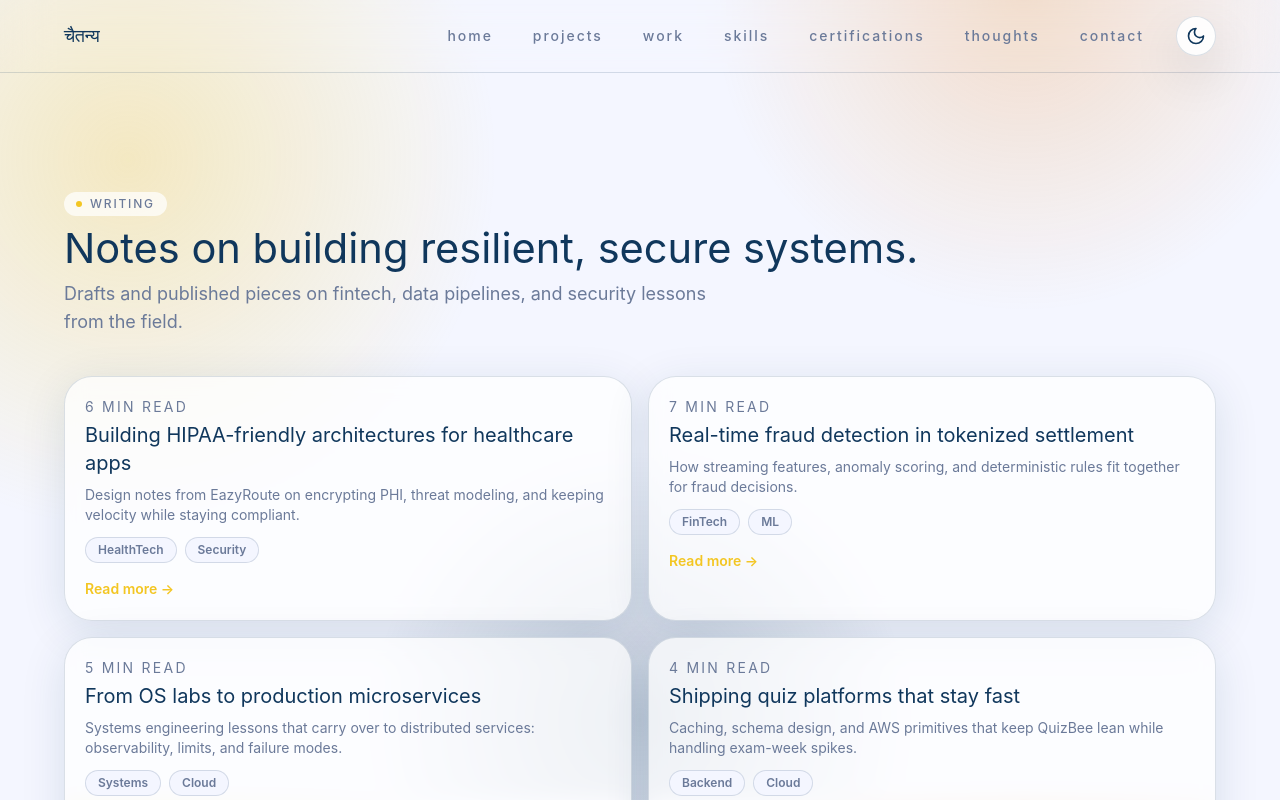
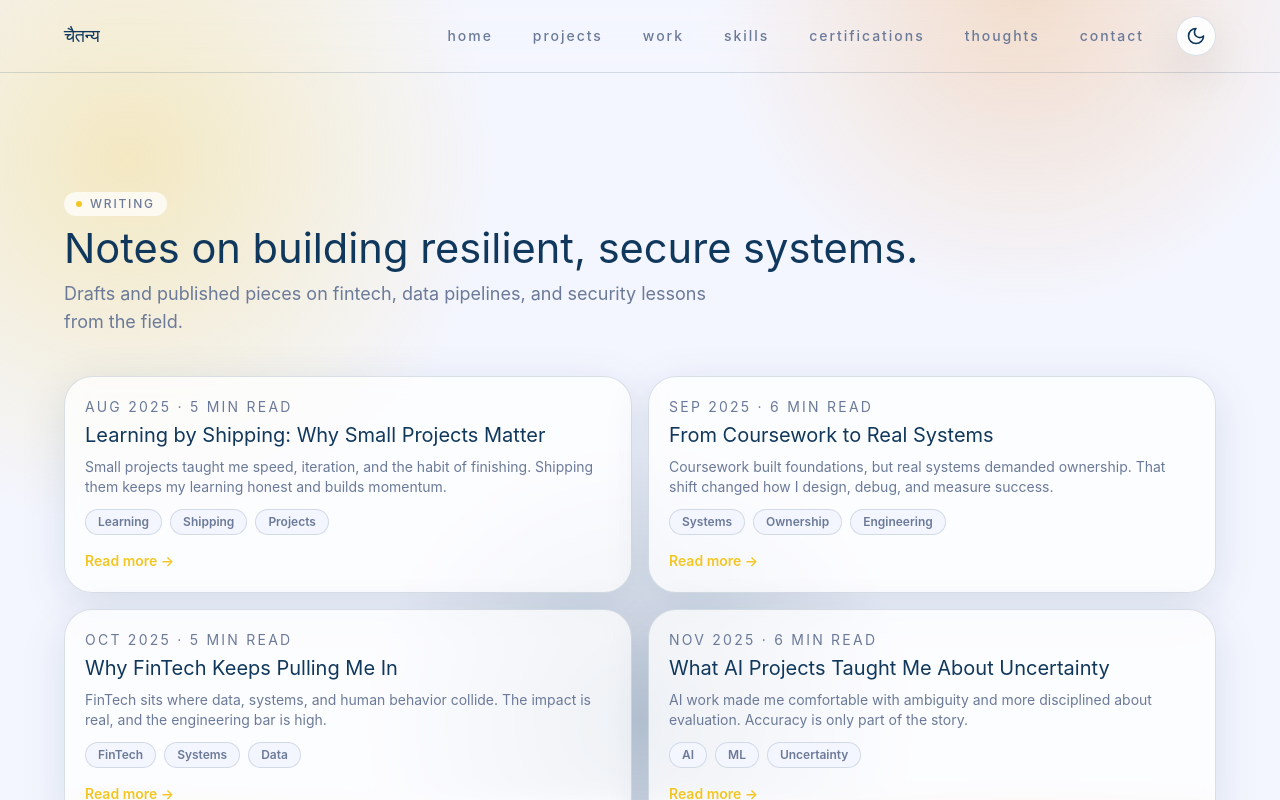
Before and after one commit to CSingh26/portfolio, a Next.js app: page /writing in a window 1280 px wide. Shown: the top 800 px of the page. Built offline with nearby package versions, Linux system fonts and the light colour scheme.

Commit message:
blogs-added

```diff
--- a/package.json
+++ b/package.json
@@ -20,6 +20,7 @@
   "devDependencies": {
     "@eslint/eslintrc": "^3",
     "@types/node": "^20",
+    "@types/nodemailer": "^6.4.14",
     "@types/react": "^19",
     "@types/react-dom": "^19",
     "eslint": "^9",
--- a/src/components/contact-form.tsx
+++ b/src/components/contact-form.tsx
@@ -65,7 +65,7 @@ export function ContactForm() {
       setStatus("success")
       setStatusMessage("Thanks! I will reply shortly.")
       setForm({ name: "", email: "", subject: "", message: "" })
-    } catch (error) {
+    } catch {
       setStatus("error")
       setStatusMessage("Unable to send right now. Please try again soon.")
     }
--- a/src/components/hero.tsx
+++ b/src/components/hero.tsx
@@ -3,6 +3,7 @@
 import { useState } from "react"
 import { motion, useReducedMotion } from "framer-motion"
 import { ArrowUpRight, Download } from "lucide-react"
+import Image from "next/image"
 import Link from "next/link"
 
 const fade = {
@@ -95,17 +96,20 @@ export function Hero() {
         >
           <div className="relative">
             <div className="relative h-56 w-56 rounded-full bg-card/40 p-2 sm:h-64 sm:w-64 lg:h-80 lg:w-80">
-              <div className="h-full w-full overflow-hidden rounded-full bg-background/80">
+              <div className="relative h-full w-full overflow-hidden rounded-full bg-background/80">
                 {photoError ? (
                   <div className="flex h-full w-full items-center justify-center text-[0.65rem] uppercase tracking-[0.2em] text-muted">
-                    Add /public/profile.jpg
+                    Add /public/profile.png
                   </div>
                 ) : (
-                  <img
+                  <Image
                     src="/profile.png"
                     alt="Chaitanya"
-                    className="h-full w-full object-cover"
+                    fill
+                    sizes="(min-width: 1024px) 20rem, (min-width: 640px) 16rem, 14rem"
+                    className="object-cover"
                     onError={() => setPhotoError(true)}
+                    priority
                   />
                 )}
               </div>
--- a/src/components/writing-section.tsx
+++ b/src/components/writing-section.tsx
@@ -21,7 +21,9 @@ export function WritingSection() {
             whileHover={{ y: -4, scale: 1.01 }}
             transition={{ type: "spring", stiffness: 240, damping: 22 }}
           >
-            <p className="text-sm uppercase tracking-[0.16em] text-muted">{post.readingTime}</p>
+            <p className="text-sm uppercase tracking-[0.16em] text-muted">
+              {post.date} · {post.readingTime}
+            </p>
             <h3 className="mt-1 font-display text-xl text-foreground">{post.title}</h3>
             <p className="mt-2 text-sm text-muted">{post.description}</p>
             <div className="mt-3 flex flex-wrap gap-2 text-xs">
--- a/src/data/writing.ts
+++ b/src/data/writing.ts
@@ -4,39 +4,121 @@ export type Writing = {
   description: string
   tags: string[]
   readingTime: string
+  date: string
+  content: string[]
 }
 
 export const writing: Writing[] = [
   {
-    title: "Building HIPAA-friendly architectures for healthcare apps",
-    slug: "hipaa-friendly-architecture",
+    title: "Learning by Shipping: Why Small Projects Matter",
+    slug: "learning-by-shipping",
     description:
-      "Design notes from EazyRoute on encrypting PHI, threat modeling, and keeping velocity while staying compliant.",
-    tags: ["HealthTech", "Security"],
-    readingTime: "6 min read",
+      "Small projects taught me speed, iteration, and the habit of finishing. Shipping them keeps my learning honest and builds momentum.",
+    tags: ["Learning", "Shipping", "Projects"],
+    readingTime: "5 min read",
+    date: "Aug 2025",
+    content: [
+      "I used to think only big projects were worth showing. The truth is the small builds taught me faster, because each one forced a specific problem to the surface: a messy API, a shaky data cleaning step, or a UI decision that made things worse.",
+      "Shipping small projects made me honest. When something breaks, there is nowhere to hide. Either I understand it or I do not. It also gave me the habit of finishing, which is rarer than it should be.",
+      "Those small wins stack. Each ship made the next one easier to start. I keep them visible not as trophies, but as proof that progress comes from stacked steps, not skipped ones.",
+    ],
   },
   {
-    title: "Real-time fraud detection in tokenized settlement",
-    slug: "realtime-fraud-detection",
+    title: "From Coursework to Real Systems",
+    slug: "coursework-to-real-systems",
     description:
-      "How streaming features, anomaly scoring, and deterministic rules fit together for fraud decisions.",
-    tags: ["FinTech", "ML"],
-    readingTime: "7 min read",
+      "Coursework built foundations, but real systems demanded ownership. That shift changed how I design, debug, and measure success.",
+    tags: ["Systems", "Ownership", "Engineering"],
+    readingTime: "6 min read",
+    date: "Sep 2025",
+    content: [
+      "Coursework gave me fundamentals, but real systems gave me responsibility. In class, inputs are clean and success is defined for you. In production, ambiguity is the default.",
+      "When I started deploying apps, the questions changed. Auth failures, performance bottlenecks, and bad data pipelines were no longer theoretical. I had to ask what breaks first, how I observe it, and how I recover.",
+      "That shift made me think holistically. Logging, monitoring, and defensive design stopped being extras. Ownership made me a better engineer, even in academic projects.",
+    ],
   },
   {
-    title: "From OS labs to production microservices",
-    slug: "os-to-microservices",
+    title: "Why FinTech Keeps Pulling Me In",
+    slug: "why-fintech-keeps-pulling-me-in",
     description:
-      "Systems engineering lessons that carry over to distributed services: observability, limits, and failure modes.",
-    tags: ["Systems", "Cloud"],
+      "FinTech sits where data, systems, and human behavior collide. The impact is real, and the engineering bar is high.",
+    tags: ["FinTech", "Systems", "Data"],
     readingTime: "5 min read",
+    date: "Oct 2025",
+    content: [
+      "FinTech sits right where data, systems, and human behavior collide. Small technical choices can change pricing, risk, or fraud outcomes, and that scale of impact keeps me locked in.",
+      "The domain demands rigor. Models need to be explainable, systems reliable, and errors expensive enough to hurt. It pushes me toward correctness and clarity over cleverness.",
+      "I also like the interdisciplinary thinking. You cannot treat it as just code or just data. You have to understand incentives and constraints, and that makes the work feel meaningful.",
+    ],
   },
   {
-    title: "Shipping quiz platforms that stay fast",
-    slug: "quiz-platforms-performance",
+    title: "What AI Projects Taught Me About Uncertainty",
+    slug: "ai-projects-taught-me-uncertainty",
     description:
-      "Caching, schema design, and AWS primitives that keep QuizBee lean while handling exam-week spikes.",
-    tags: ["Backend", "Cloud"],
+      "AI work made me comfortable with ambiguity and more disciplined about evaluation. Accuracy is only part of the story.",
+    tags: ["AI", "ML", "Uncertainty"],
+    readingTime: "6 min read",
+    date: "Nov 2025",
+    content: [
+      "AI projects taught me that uncertainty is the real problem, not a bug. Models rarely give clean answers. They give probabilities, and those probabilities need context.",
+      "Early on I chased accuracy. Now I care more about where the model fails and why. Most issues come from data, assumptions, or features, not the algorithm.",
+      "Building AI made me more disciplined about evaluation and more honest about communicating uncertainty. It shaped how I design pipelines and how I talk about results.",
+    ],
+  },
+  {
+    title: "Systems Thinking Changed How I Write Code",
+    slug: "systems-thinking-changed-how-i-code",
+    description:
+      "Learning networking, concurrency, and deployment pushed me to think about reliability, failure modes, and downstream effects.",
+    tags: ["Systems", "Reliability", "Engineering"],
+    readingTime: "5 min read",
+    date: "Dec 2025",
+    content: [
+      "Learning networking, concurrency, and deployment changed how I write even simple code. I stopped thinking only about my laptop and started thinking about environments, latency, and failure.",
+      "That mindset pushed me toward clearer interfaces, better error handling, and fewer surprises downstream. It also made debugging easier because I trace flows instead of guessing.",
+      "Systems thinking makes my code more intentional. Even small tools feel sturdier when they are built with the bigger picture in mind.",
+    ],
+  },
+  {
+    title: "Explainability Is a Design Habit",
+    slug: "explainability-is-a-design-habit",
+    description:
+      "If I cannot explain a system simply, I probably do not understand it well enough. Clarity is a quality check.",
+    tags: ["Explainability", "Design", "Clarity"],
     readingTime: "4 min read",
+    date: "Jan 2026",
+    content: [
+      "Explainability is not just for AI models. If I cannot explain a system, I probably do not understand it well enough.",
+      "Clear explanations surface flaws early. That is why I optimize for clarity in docs, abstractions, and how I present work.",
+      "In teams, explainability builds trust. It makes systems easier to extend, debug, and maintain, and it keeps me honest about what I actually know.",
+    ],
+  },
+  {
+    title: "Building in Public as a Learning Strategy",
+    slug: "building-in-public-as-learning",
+    description:
+      "Sharing unfinished work created accountability and feedback loops that sped up my learning and made progress visible.",
+    tags: ["Learning", "Community", "Process"],
+    readingTime: "4 min read",
+    date: "Feb 2026",
+    content: [
+      "Sharing unfinished work felt uncomfortable at first. Building in public forced me to be accountable and to clean up the edges of my work.",
+      "Feedback loops helped me notice gaps I would have missed alone. Even small questions made me rethink assumptions and improve clarity.",
+      "It reframed learning as a process, not a performance. Progress became visible, and that keeps me moving.",
+    ],
+  },
+  {
+    title: "How Projects Shape Career Direction",
+    slug: "projects-shape-career-direction",
+    description:
+      "Projects act like experiments that reveal what I want to build next. Patterns show up when you keep shipping.",
+    tags: ["Career", "Projects", "Direction"],
+    readingTime: "5 min read",
+    date: "Mar 2026",
+    content: [
+      "I did not pick my interests first and then build projects. It happened the other way around.",
+      "Each project was an experiment that tested both the idea and my own fit. Some work energized me, some did not, and that signal is valuable.",
+      "Over time patterns show up. Projects are not just resume lines for me; they are conversations with my future self about the work I want to do.",
+    ],
   },
 ]
```
Also changed, not shown: src/app/writing/[slug]/page.tsx (+11 -15 lines), 1 other file (tests, documents, lock files or other folders).
